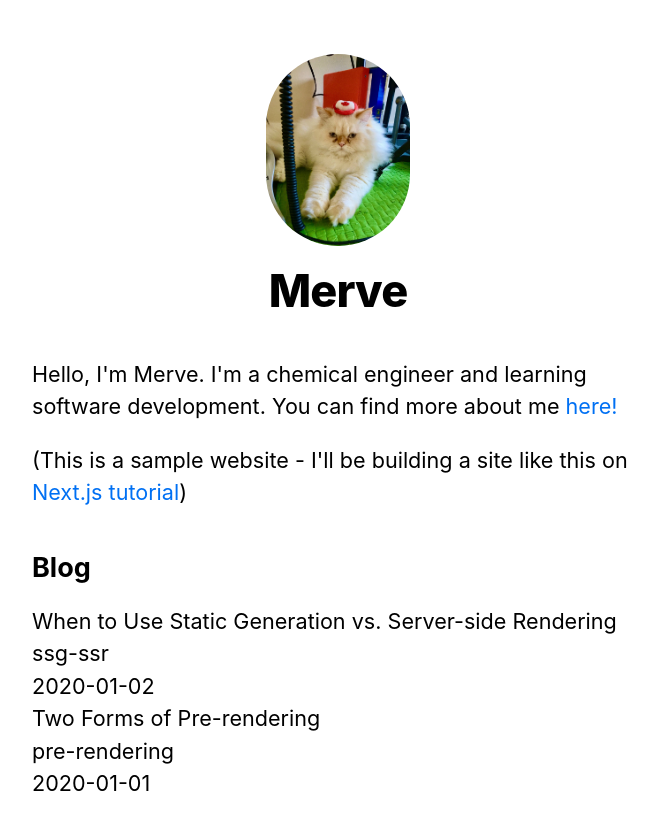
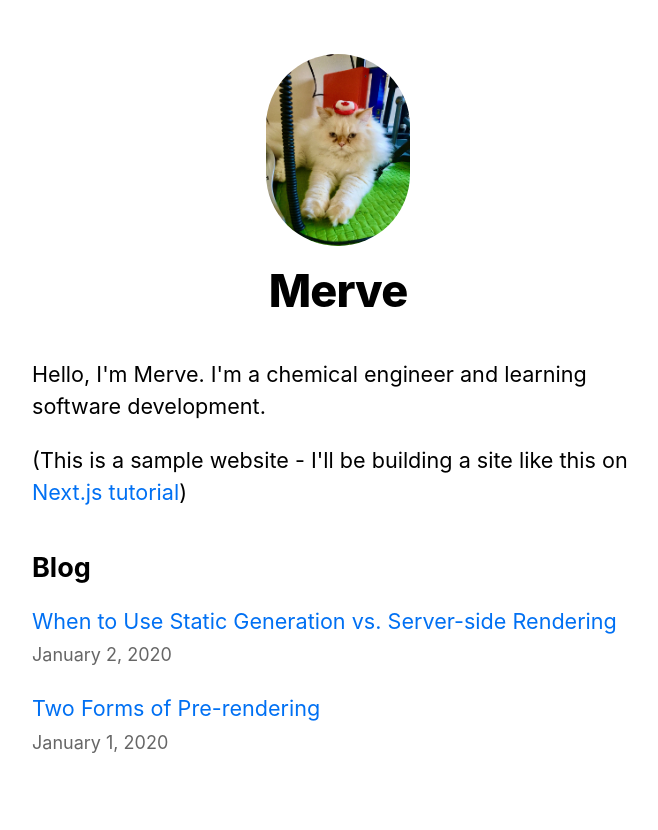
Before and after one commit to mervebalci/nextjs-blog, a Next.js app: page / in a window 1280 px wide. Shown: the top 830 px of the page, without its empty margins (302-960 px from the left). Built offline with nearby package versions, Linux system fonts and the light colour scheme.

Commit message:
Polishing the Index Page

```diff
--- a/pages/index.js
+++ b/pages/index.js
@@ -2,6 +2,7 @@
 import Layout, { siteTitle } from '../components/layout';
 import utilStyles from '../styles/utils.module.css';
 import Link from 'next/link';
+import Date from '../components/date';
 import { getSortedPostsData } from '../lib/posts'
 
 export async function getStaticProps() {
@@ -21,8 +22,7 @@
       </Head>
       <section className={utilStyles.headingMd}>
         <p>
-          Hello, I'm Merve. I'm a chemical engineer and learning software development. You can find more about me {' '}
-          <Link href="/posts/first-post">here!</Link>
+          Hello, I'm Merve. I'm a chemical engineer and learning software development.
         </p>
         <p>
           (This is a sample website - I'll be building a site like this on {' '}
@@ -34,12 +34,12 @@
         <h2 className={utilStyles.headingLg}>Blog</h2>
         <ul className={utilStyles.list}>
           {allPostsData.map(({ id, date, title }) => (
-            <li>
-              {title}
+            <li className={utilStyles.listItem} key={id}>
+              <Link href={`/posts/${id}`}>{title}</Link>
               <br />
-              {id}
-              <br />
-              {date}
+              <small className={utilStyles.lightText}>
+                <Date dateString={date} />
+              </small>
             </li>
           ))}
         </ul>
```
